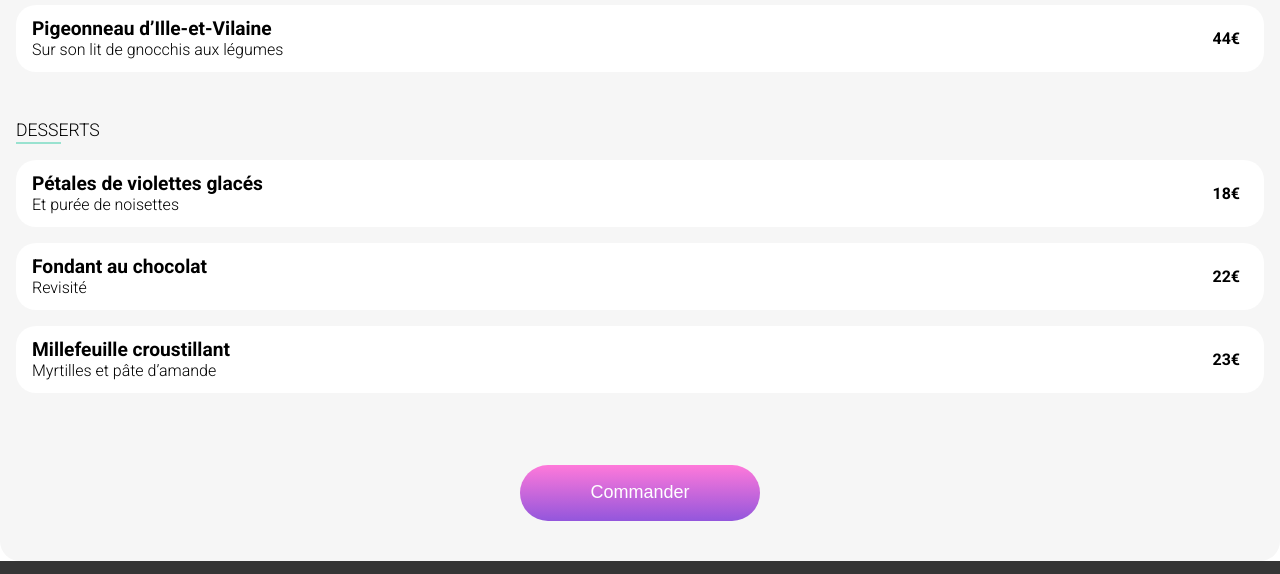
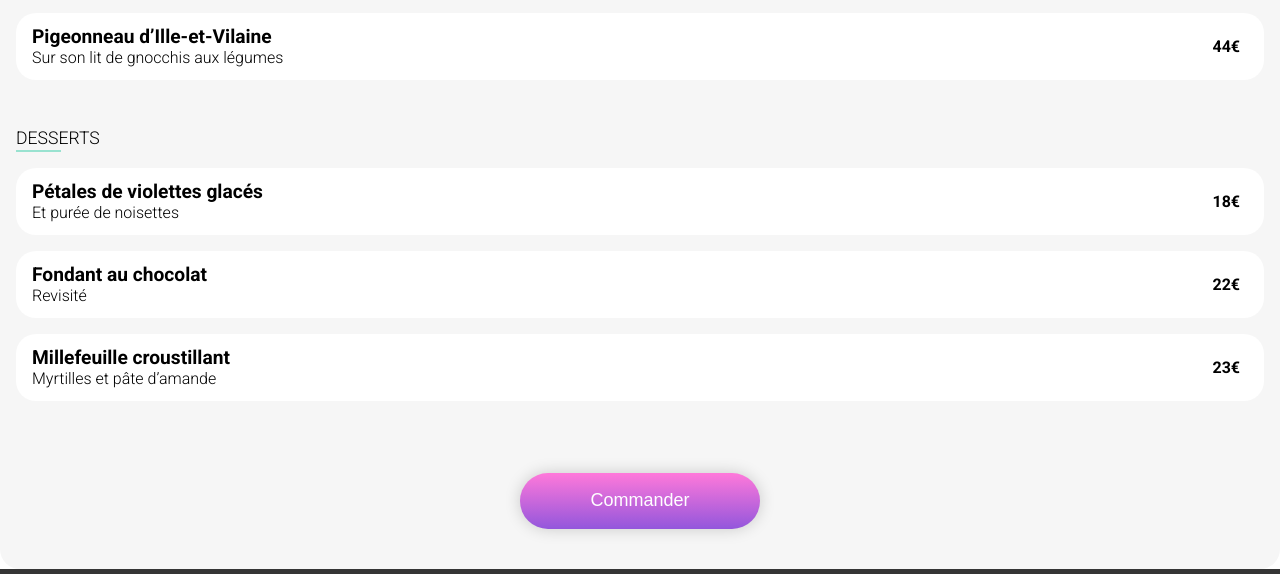
Before and after one commit to Achille-Deribreux/DeribreuxAchille_3_17032021, a website: page a_la_francaise.html in a window 1280 px wide. Shown: the part 1120-1694 px from the top of the page. Drawn offline with Linux system fonts and the light colour scheme; a web font is replaced by a local one.

Commit message:
1e version finale
Sans webkit

```diff
--- a/a_la_francaise.html
+++ b/a_la_francaise.html
@@ -1,5 +1,5 @@
 <!DOCTYPE html>
-<html>
+<html lang="fr">
     <head>
         <link rel="preconnect" href="https://fonts.gstatic.com">
         <link href="https://fonts.googleapis.com/css2?family=Roboto:ital,wght@0,100;0,300;0,400;0,500;0,700;0,900;1,100;1,300;1,400;1,500;1,700;1,900&family=Shrikhand&display=swap" rel="stylesheet">
@@ -21,7 +21,7 @@
             </div>
 
             <figure>
-                <img src="./images/restaurants/a-la-francaise.jpg"/>
+                <img src="./images/restaurants/a-la-francaise.jpg" alt="assiette a la française"/>
             </figure>
         </header>
 
@@ -185,7 +185,7 @@
         </main>
 
         <footer>
-            <img src="images/logo/ohmyfood.png">
+            <img src="images/logo/ohmyfood.png" alt="logo ohmyfood!">
             <ul>
                 <li><i class="fas fa-utensils"></i><p>Proposer un restaurant</p></li>
                 <li><i class="fas fa-hands-helping"></i><p>Devenir partenaire</p></li>
--- a/package.json
+++ b/package.json
@@ -4,8 +4,10 @@
   "description": "",
   "main": "index.js",
   "scripts": {
-    "sass":"sass --watch ./style/sass/main.scss:./style/style.css"
+    "sass":"sass --watch ./style/sass/main.scss:./style/style.css",
+    "prefix":"postcss ./style/style.css --use autoprefixer -d./style/prefixedcss.css"
   },
   "author": "",
-  "license": "ISC"
+  "license": "ISC",
+  "browserlist":"last 4 versions"
 }
--- a/style/sass/_animation.scss
+++ b/style/sass/_animation.scss
@@ -88,8 +88,6 @@
   &::before{
     content: "";
     position: absolute;
-    top: 0;
-    left: 0;
     width: 100%;
     height: 100%;
     opacity: .5;
--- a/style/sass/_global.scss
+++ b/style/sass/_global.scss
@@ -11,9 +11,14 @@ form{
     @include flex-center-center;
     background-color: darken($light-background-color,9%);
     height:4rem;
-    input{
-        background-color: darken($light-background-color,9%);
-        border:none;
+    div{
+        @include flex-center-center;
+        width: 50%;
+        input{
+            background-color: darken($light-background-color,9%);
+            border:none;
+            width: 5.5rem;
+        }
     }
 }
 ///Section réservation
@@ -87,8 +92,9 @@ form{
             position: relative;
             margin-top: 1rem;
             @include round-border(1.27rem);
-            box-shadow: 0 0 16px #0000002e;
-            width: 100%; // TO CHANGE POUR DESKTOP
+            @include box-shadow;
+            width: 100%;
+            z-index: 0;
             img{
                 max-width: 100%;
                 height: 14rem;
@@ -96,16 +102,6 @@ form{
                 object-fit:cover;
                 border-top-left-radius: 1.27rem;
                 border-top-right-radius: 1.27rem;
-            }
-            p{
-                background-color: $detail-background-color;
-                padding: 0.4rem;
-                text-align: center;
-                color: darken($detail-background-color,40%);
-                font-weight: 500;
-                position: absolute;
-                top:0.8rem;
-                right: 2rem;
             }
             figcaption{
                 margin-bottom: 1rem;
@@ -118,8 +114,20 @@ form{
                     font-size: 1.5rem;
                     color:darken($light-background-color,50%);
                 }
+                span{
+                    background-color: $detail-background-color;
+                    padding: 0.4rem;
+                    text-align: center;
+                    color: darken($detail-background-color,40%);
+                    font-weight: 500;
+                    position: absolute;
+                    top:0.8rem;
+                    right: 2rem;
+                    z-index: 2;
+                }
             }
         }
+
     }
 }
 //Footer
--- a/style/sass/_mediaqueries.scss
+++ b/style/sass/_mediaqueries.scss
@@ -59,8 +59,13 @@
             justify-content: center;
         }
     }
+    .carte{
+        h1{
+            font-size: 2.5rem;
+        }
+    }
 }
-@media screen and (min-width:1200px){
+@media screen and (min-width:1250px){
     .reservation{
         button{
             font-size:x-large;
--- a/style/sass/_mixin.scss
+++ b/style/sass/_mixin.scss
@@ -4,13 +4,19 @@
 
 @mixin primary-button{
     @include linear-gradient($secondary-color,$primary-color);
+    @include box-shadow;
     color: $text-color-light;
+    cursor: pointer;
     font-size: large;
     font-weight: 500;
     @include round-border(50px);
     height: $primary-button-height;
     width: $primary-button-width;
     border: none;
+    &:hover{
+        @include linear-gradient(lighten($secondary-color,1%),lighten($primary-color,2%) );
+        @include box-shadow($dark-background-color);
+    }
 };
 @mixin flex-center-center{
     display: flex;
@@ -20,3 +26,6 @@
 @mixin linear-gradient($from,$to){
     background-image: linear-gradient($from,$to);
 }
+@mixin box-shadow($shadow-color:$shadow-color,$shadow:$shadow){
+    box-shadow: 0 0 $shadow $shadow-color;
+}
--- a/style/sass/_variables.scss
+++ b/style/sass/_variables.scss
@@ -2,18 +2,18 @@
 $primary-color: #9356DC;
 $secondary-color:#FF79DA;
 $tertiary-color:#99E2D0;
-$text-color-light:white;
-$text-color-dark:black;
+$text-color-light:#ffffff;
+$text-color-dark:#000000;
 $light-background-color:#f6f6f6;
 $dark-background-color:#353535;
 $detail-background-color:#99e2d0;
 
 //Font-sizes
-$h1-size: 2em;
-$h2-size: 1.8em;
-$h3-size: 1.2em;
-$h4-size: 1em;
-$p-size: 1em;
+$h1-size: 1.8rem;
+$h2-size: 1.8rem;
+$h3-size: 1.2rem;
+$h4-size: 1rem;
+$p-size: 1rem;
 
 //primary button size
 $primary-button-width : 15rem;
@@ -25,3 +25,7 @@ $default-radius:20px;
 //Animations
 $fade-in-delay: .3s;
 $check-circle-delay:.6s;
+
+//box-shadow
+$shadow: 16px;
+$shadow-color:#0000002e;
```
Also changed, not shown: index.html (+8 -7 lines), la_note_enchantee.html (+3 -3 lines), la_palette_du_gout.html (+3 -3 lines), les_delices_du_sens.html (+3 -3 lines), style/prefixedcss.css (added), style/style.css, 2 other files.
